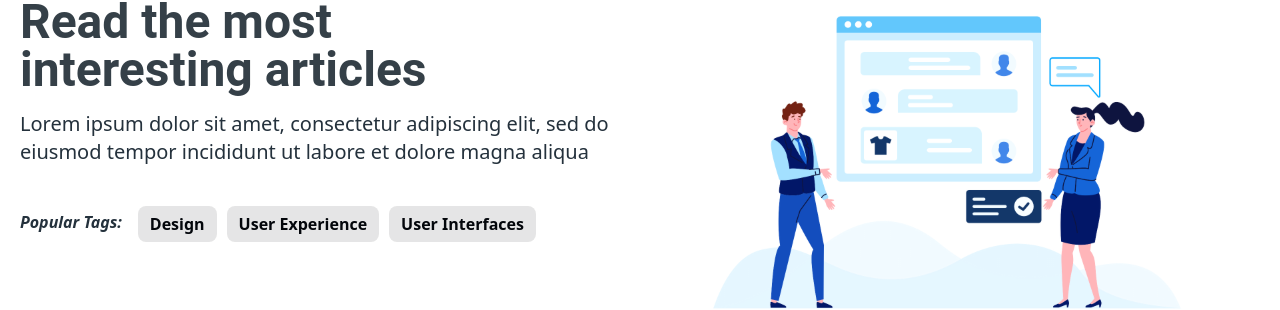
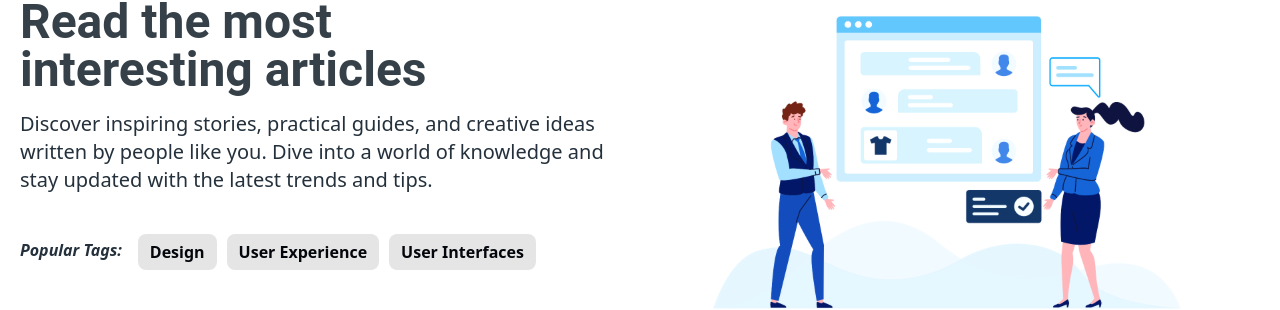
Before and after one commit to GuidanceLiberty/blogify_new, a React (Create React App) app in the folder client/: page / in a window 1280 px wide. Shown: the part 110-420 px from the top of the page. Built offline with nearby package versions, Linux system fonts and the light colour scheme; no server answers; sample sign-in values are in the browser's storage.

Commit message:
Update Hero section with a sweet welcome message

```diff
--- a/client/src/components/Hero.jsx
+++ b/client/src/components/Hero.jsx
@@ -9,8 +9,7 @@ const Hero = () => {
           Read the most interesting articles
         </h1>
         <p className="text-dark-light mt-4 text-center md:text-xl lg:text-base xl:text-xl lg:text-left">
-          Lorem ipsum dolor sit amet, consectetur adipiscing elit, sed do
-          eiusmod tempor incididunt ut labore et dolore magna aliqua
+          Discover inspiring stories, practical guides, and creative ideas written by people like you. Dive into a world of knowledge and stay updated with the latest trends and tips.
         </p>
 
         {/* <Search className="mt-10 lg:mt-6 xl:mt-10" /> */}
```
